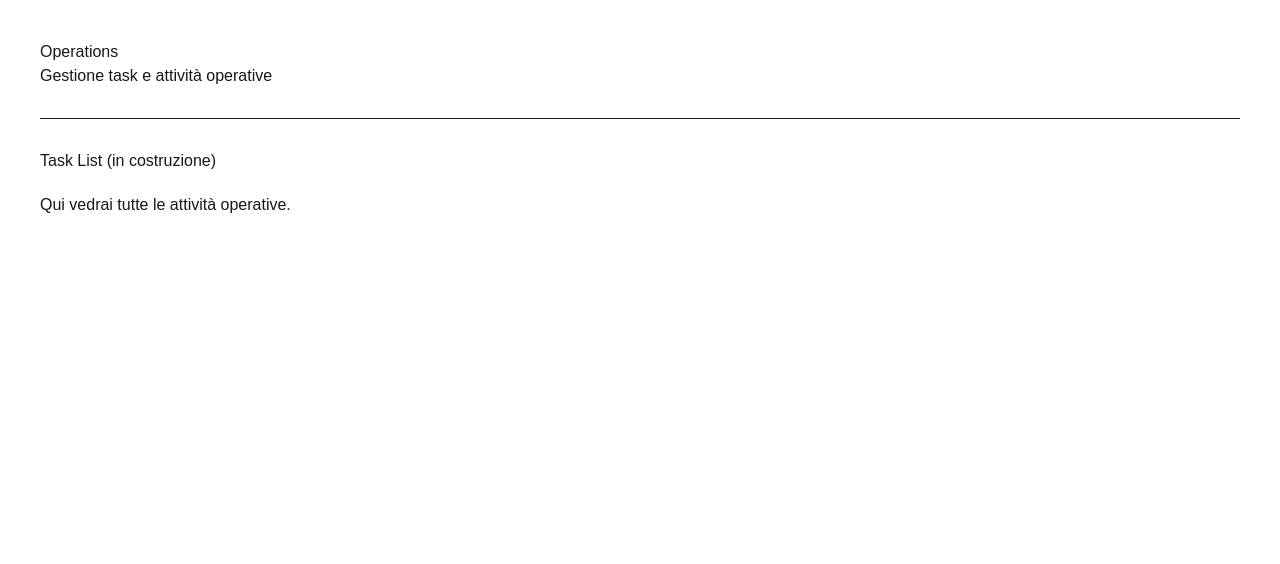
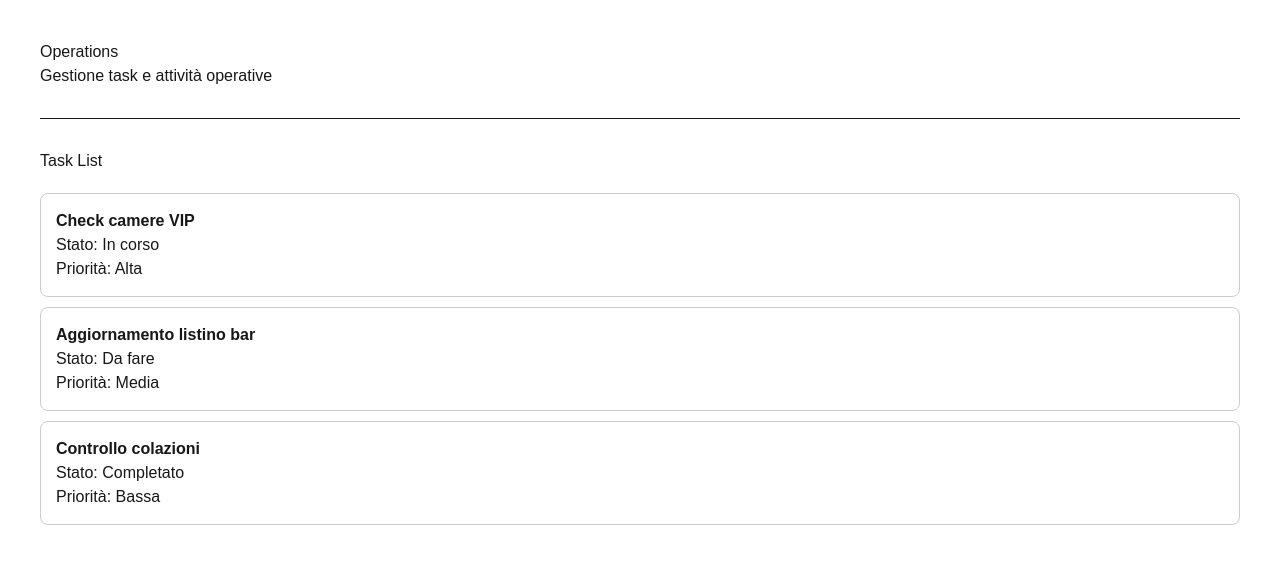
Before and after one commit to pierangelometrangolo-hub/metodo-control, a Next.js app: page /operations in a window 1280 px wide. Shown: the top 564 px of the page. Built offline with nearby package versions, Linux system fonts and the light colour scheme.

Commit message:
Add mock task list

```diff
--- a/app/operations/page.tsx
+++ b/app/operations/page.tsx
@@ -1,4 +1,22 @@
 export default function Operations() {
+  const tasks = [
+    {
+      title: "Check camere VIP",
+      status: "In corso",
+      priority: "Alta",
+    },
+    {
+      title: "Aggiornamento listino bar",
+      status: "Da fare",
+      priority: "Media",
+    },
+    {
+      title: "Controllo colazioni",
+      status: "Completato",
+      priority: "Bassa",
+    },
+  ];
+
   return (
     <main style={{ padding: "40px", fontFamily: "Arial" }}>
       <h1>Operations</h1>
@@ -6,10 +24,24 @@ export default function Operations() {
 
       <hr style={{ margin: "30px 0" }} />
 
-      <h2>Task List (in costruzione)</h2>
+      <h2>Task List</h2>
 
       <div style={{ marginTop: "20px" }}>
-        <p>Qui vedrai tutte le attività operative.</p>
+        {tasks.map((task, index) => (
+          <div
+            key={index}
+            style={{
+              padding: "15px",
+              border: "1px solid #ccc",
+              borderRadius: "8px",
+              marginBottom: "10px",
+            }}
+          >
+            <strong>{task.title}</strong>
+            <p>Stato: {task.status}</p>
+            <p>Priorità: {task.priority}</p>
+          </div>
+        ))}
       </div>
     </main>
   );
```
